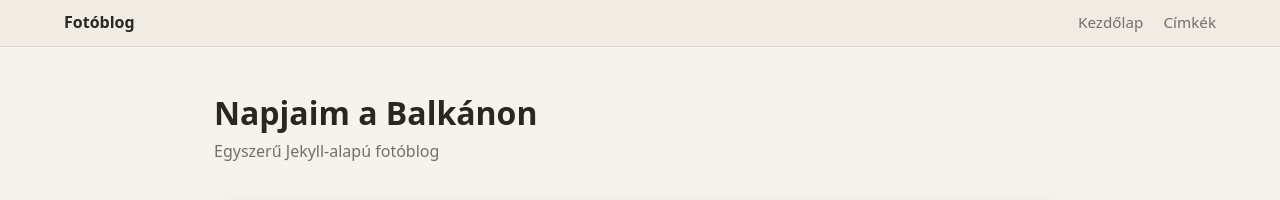
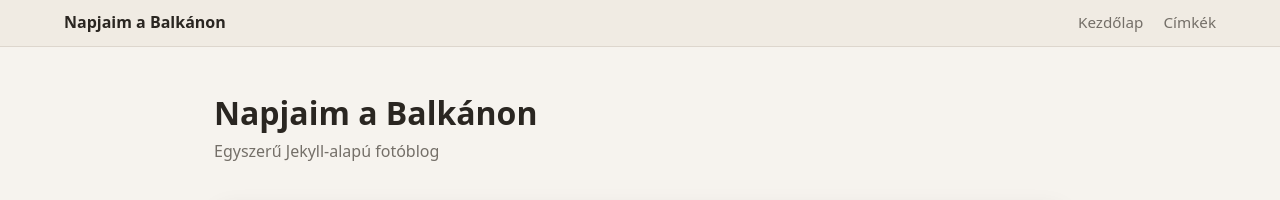
Before and after one commit to havassy/fotoblog, a Jekyll site: the page built from _posts/2026-04-03-neretva333.md, in a window 1280 px wide. Shown: the top 200 px of the page. Built offline with Jekyll 4.4.1, drawn with Linux system fonts in a browser that asks for light colours.

Commit message:
Update post.html

```diff
--- a/_layouts/post.html
+++ b/_layouts/post.html
@@ -190,7 +190,7 @@
 <body>
   <header class="site-header">
     <div class="site-header-inner">
-      <a class="site-title" href="{{ '/' | relative_url }}">Fotóblog</a>
+      <a class="site-title" href="{{ '/' | relative_url }}">Napjaim a Balkánon</a>
       <nav class="site-nav">
         <a href="{{ '/' | relative_url }}">Kezdőlap</a>
         <a href="{{ '/tags/' | relative_url }}">Címkék</a>
```
